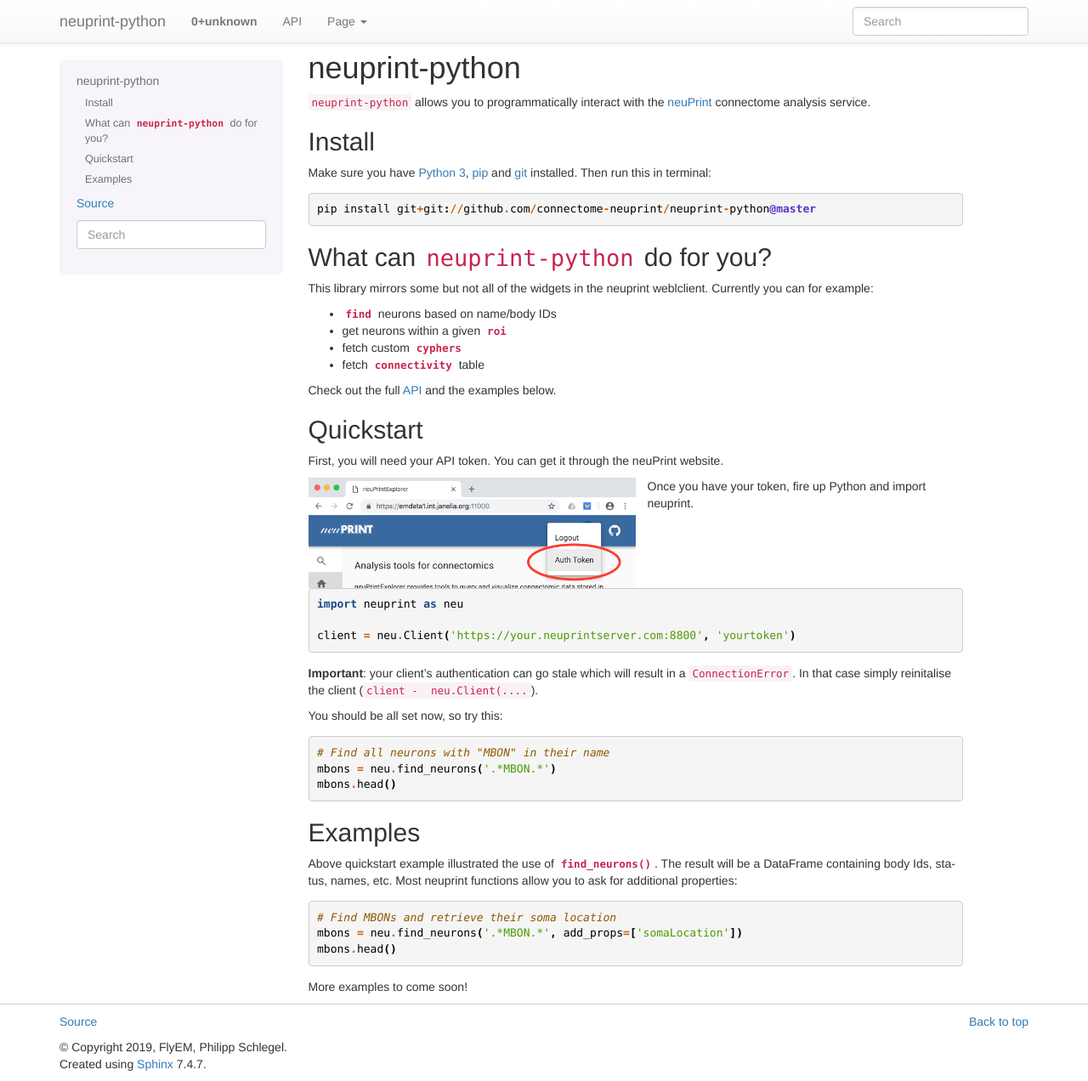
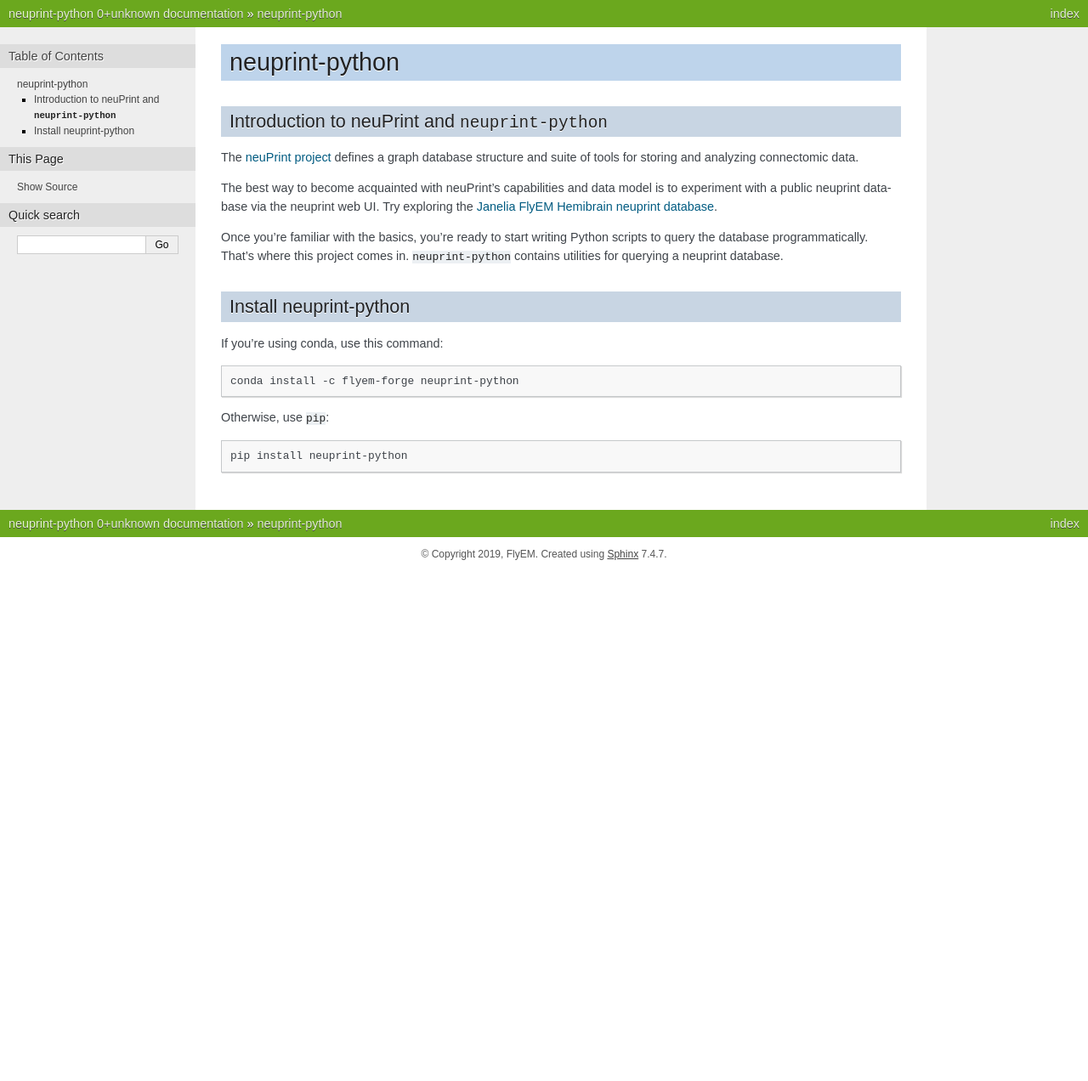
Before and after one commit to connectome-neuprint/neuprint-python, a Sphinx documentation site: the page built from docs/index.rst, in a window 1280 px wide and 1272 px high. Shown: the whole window at 85% size. Built offline with Sphinx 7.4.7, drawn with Linux system fonts in a browser that asks for light colours.

Commit message:
docs: preparing for rewrite

```diff
--- a/docs/conf.py
+++ b/docs/conf.py
@@ -19,13 +19,12 @@ sys.path.insert(0, os.path.abspath('..'))
 
 import versioneer
 import numpydoc
-import sphinx_bootstrap_theme
 
 # -- Project information -----------------------------------------------------
 
 project = 'neuprint-python'
-copyright = '2019, FlyEM, Philipp Schlegel'
-author = 'FlyEM, Philipp Schlegel'
+copyright = '2019, FlyEM'
+author = 'FlyEM'
 
 # The short X.Y version
 os.chdir(os.path.dirname(__file__) + '/..')
@@ -90,7 +89,7 @@ pygments_style = None
 # The theme to use for HTML and HTML Help pages.  See the documentation for
 # a list of builtin themes.
 #
-html_theme = 'bootstrap'
+html_theme = 'nature'
 
 # Theme options are theme-specific and customize the look and feel of a theme
 # further.  For a list of options available for each theme, see the
@@ -151,7 +150,7 @@ latex_elements = {
 # (source start file, target name, title,
 #  author, documentclass [howto, manual, or own class]).
 latex_documents = [
-    (master_doc, 'neurprint-python.tex', 'neurprint-python Documentation',
+    (master_doc, 'neuprint-python.tex', 'neuprint-python Documentation',
      'Philipp Schlegel', 'manual'),
 ]
 
@@ -161,7 +160,7 @@ latex_documents = [
 # One entry per manual page. List of tuples
 # (source start file, name, description, authors, manual section).
 man_pages = [
-    (master_doc, 'neurprint-python', 'neurprint-python Documentation',
+    (master_doc, 'neuprint-python', 'neuprint-python Documentation',
      [author], 1)
 ]
 
@@ -172,8 +171,8 @@ man_pages = [
 # (source start file, target name, title, author,
 #  dir menu entry, description, category)
 texinfo_documents = [
-    (master_doc, 'neurprint-python', 'neurprint-python Documentation',
-     author, 'neurprint-python', 'One line description of project.',
+    (master_doc, 'neuprint-python', 'neuprint-python Documentation',
+     author, 'neuprint-python', 'One line description of project.',
      'Miscellaneous'),
 ]
 
--- a/docs/index.rst
+++ b/docs/index.rst
@@ -1,76 +1,38 @@
 neuprint-python
 ===============
 
-``neuprint-python`` allows you to programmatically interact with the
-`neuPrint <https://github.com/connectome-neuprint>`_ connectome analysis
-service.
+Introduction to neuPrint and ``neuprint-python``
+------------------------------------------------
 
-Install
--------
+The `neuPrint project <https://github.com/connectome-neuprint>`_ defines
+a graph database structure and suite of tools for storing and analyzing
+connectomic data.
 
-Make sure you have `Python 3 <https://www.python.org>`_,
-`pip <https://pip.pypa.io/en/stable/installing/>`_ and
-`git <https://git-scm.com>`_ installed. Then run this in terminal:
-
-::
-
-    pip install git+git://github.com/connectome-neuprint/neuprint-python@master
+The best way to become acquainted with neuPrint's capabilities and data
+model is to experiment with a public neuprint database via the neuprint
+web UI.  Try exploring the `Janelia FlyEM Hemibrain neuprint database <https://neuprint-test.janelia.org/>`_.
 
 
-What can ``neuprint-python`` do for you?
-----------------------------------------
-This library mirrors some but not all of the widgets in the neuprint
-weblclient. Currently you can for example:
-
-- :func:`find <neuprint.fetch.find_neurons>` neurons based on name/body IDs
-- get neurons within a given :func:`roi <neuprint.fetch.fetch_neurons_in_roi>`
-- fetch custom :func:`cyphers <neuprint.fetch.fetch_custom>`
-- fetch :func:`connectivity <neuprint.fetch.fetch_connectivity>` table
-
-Check out the full :doc:`API </src/api>` and the examples below.
-
-Quickstart
-----------
-First, you will need your API token. You can get it through the neuPrint
-website.
-
-.. image:: ../examples/img/token-screenshot.png
-   :width: 50%
-   :alt: token screenshot
-   :align: left
+Once you're familiar with the basics, you're ready to start writing
+Python scripts to query the database programmatically.
+That's where this project comes in.  ``neuprint-python`` contains utilities
+for querying a neuprint database.
 
 
-Once you have your token, fire up Python and import neuprint.
-::
+Install neuprint-python
+-----------------------
 
-    import neuprint as neu
-
-    client = neu.Client('https://your.neuprintserver.com:8800', 'yourtoken')
+If you're using conda, use this command:
 
 
-**Important**: your client's authentication can go stale which will result
-in a ``ConnectionError``. In that case simply reinitalise the client
-(``client -  neu.Client(....``).
+.. code-block:: bash
 
-You should be all set now, so try this::
-
-    # Find all neurons with "MBON" in their name
-    mbons = neu.find_neurons('.*MBON.*')
-    mbons.head()
+    conda install -c flyem-forge neuprint-python
 
 
-Examples
---------
-
-Above quickstart example illustrated the use of
-:func:`~neuprint.fetch.find_neurons`. The result will be a DataFrame
-containing body Ids, status, names, etc. Most neuprint functions allow you
-to ask for additional properties::
+Otherwise, use ``pip``:
 
 
-    # Find MBONs and retrieve their soma location
-    mbons = neu.find_neurons('.*MBON.*', add_props=['somaLocation'])
-    mbons.head()
+.. code-block:: bash
 
-
-More examples to come soon!
+    pip install neuprint-python
--- a/docs/requirements.txt
+++ b/docs/requirements.txt
@@ -3,3 +3,4 @@ nbsphinx
 numpydoc
 sphinx_bootstrap_theme
 sphinx==1.8.4
+sphinxcontrib-napoleon
```
Also changed, not shown: docs/src/api.rst (deleted, +0 -22 lines).
